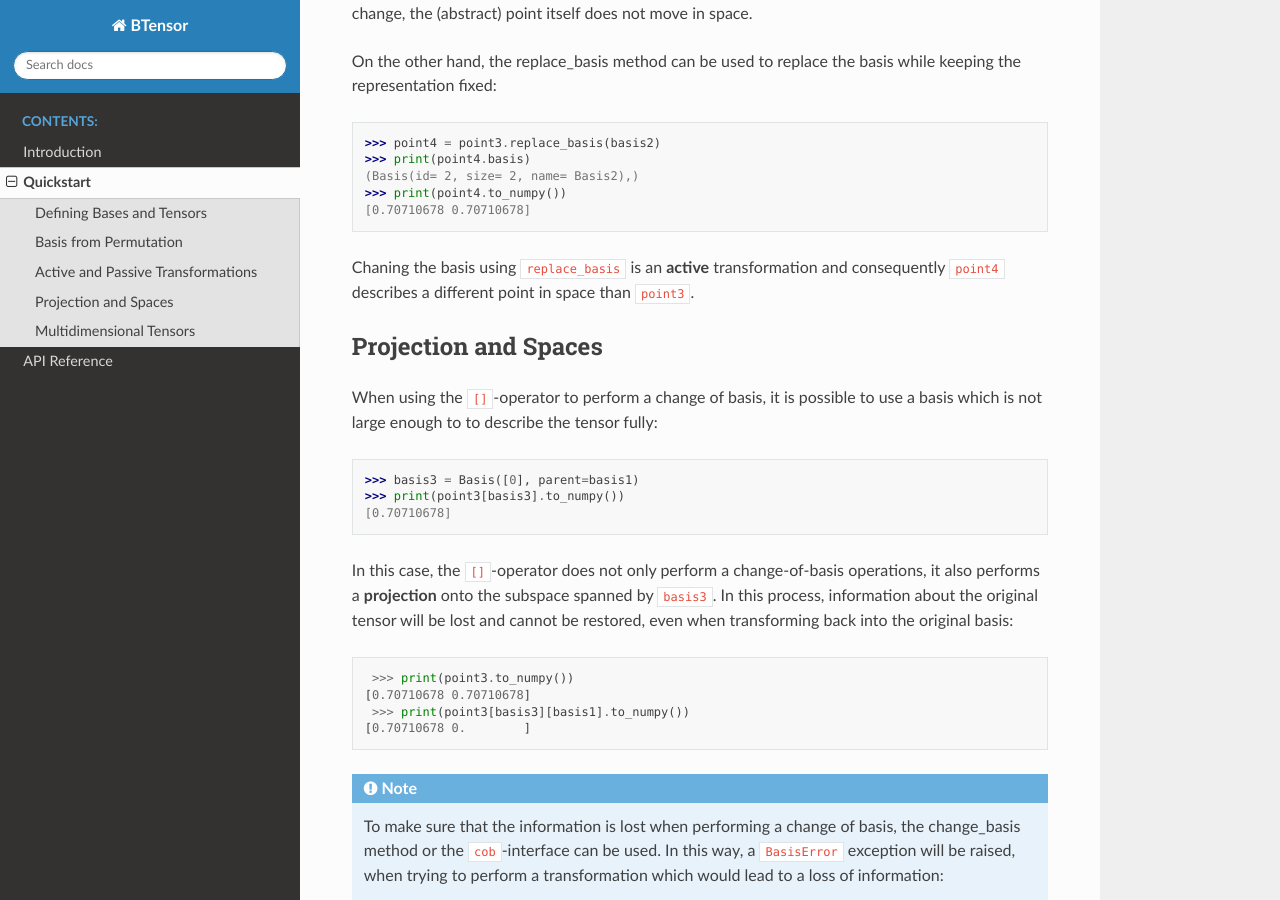
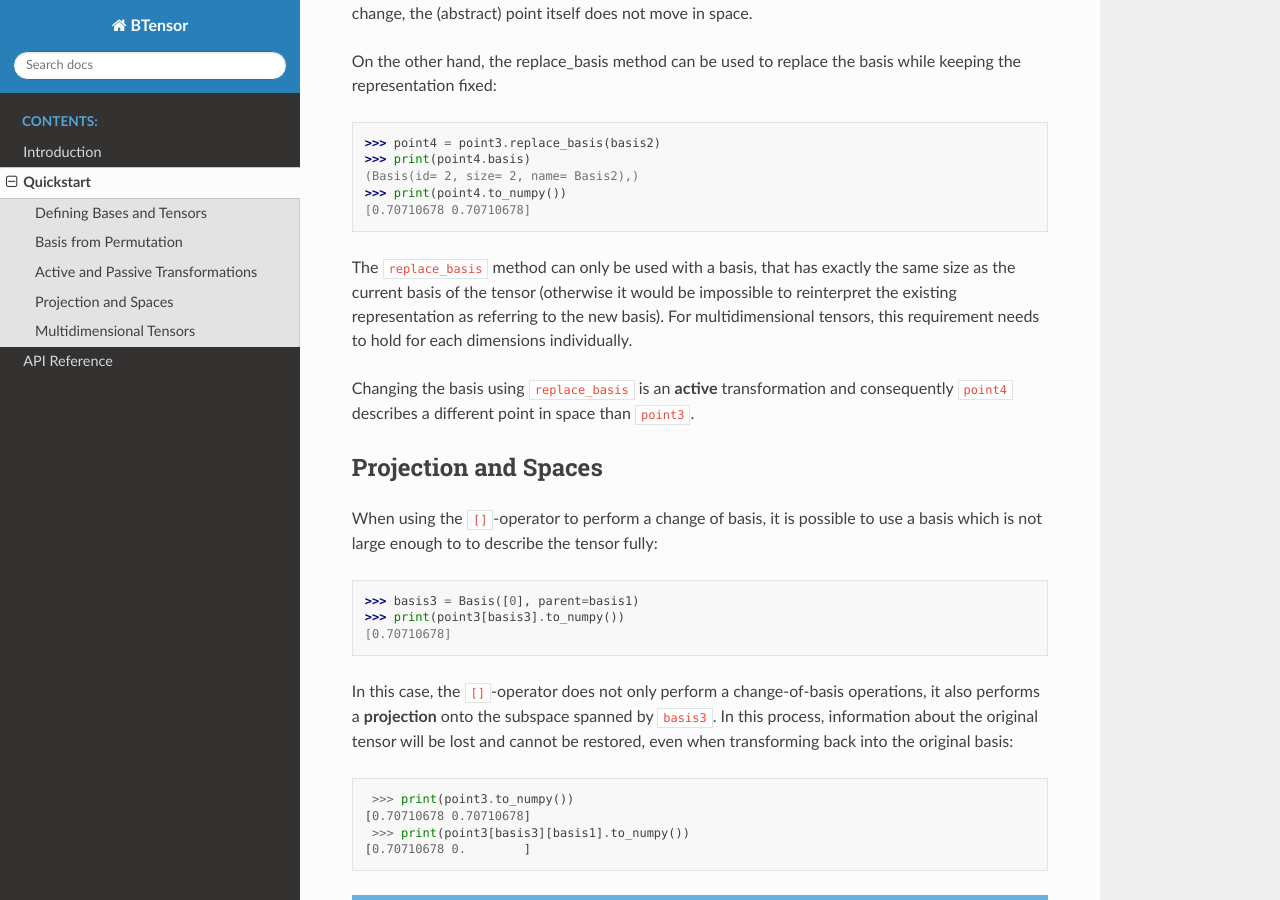
Before and after one commit to maxnus/btensor, a Sphinx documentation site: the page built from docs/source/quickstart.rst, in a window 1280 px wide and 900 px high, scrolled down 3189 px. Built offline with Sphinx 7.4.7 and the Read the Docs theme 2.0.0, drawn with Linux system fonts in a browser that asks for light colours.

Commit message:
Adds to documentation

```diff
--- a/docs/source/quickstart.rst
+++ b/docs/source/quickstart.rst
@@ -174,7 +174,11 @@ to replace the basis while keeping the representation fixed:
    >>> print(point4.to_numpy())
    [0.70710678 0.70710678]
 
-Chaning the basis using ``replace_basis`` is an **active** transformation and consequently ``point4`` describes a
+The ``replace_basis`` method can only be used with a basis, that has exactly the same size as the current basis of the
+tensor (otherwise it would be impossible to reinterpret the existing representation as referring to the new basis).
+For multidimensional tensors, this requirement needs to hold for each dimensions individually.
+
+Changing the basis using ``replace_basis`` is an **active** transformation and consequently ``point4`` describes a
 different point in space than ``point3``.
 
 
```
